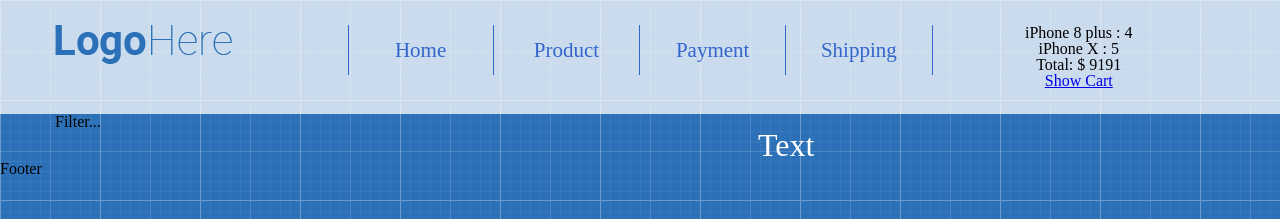
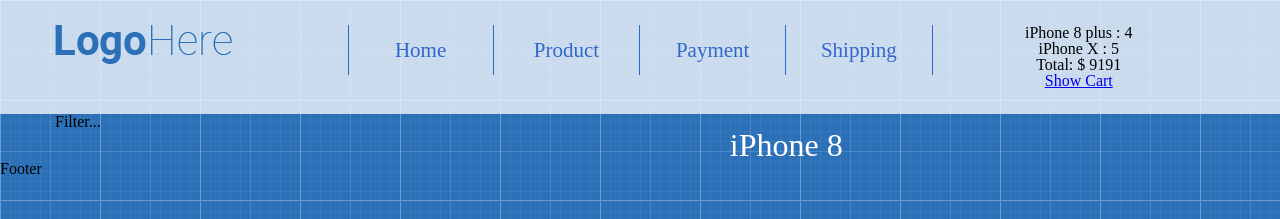
Before and after one commit to YuliaKhomenko/work-shop-project, a React (Create React App) app: page /products/1 in a window 1280 px wide. Shown: the top 219 px of the page. Built offline with nearby package versions, Linux system fonts and the light colour scheme.

Commit message:
add parametr match

```diff
--- a/src/App/Main/Products/ProductsPage.js
+++ b/src/App/Main/Products/ProductsPage.js
@@ -1,8 +1,12 @@
 import React from 'react'
+import products, { getProductsMap } from './products'
 
-const ProductsPage = () =>
+const ProductsPage = ({
+    productsItem = getProductsMap(products),
+    match
+}) =>
     <div className="products-list">
-        <h2>Text</h2>
+        <h2>{productsItem[match.params.productId].name}</h2>
     </div>
 
 export default ProductsPage
```
